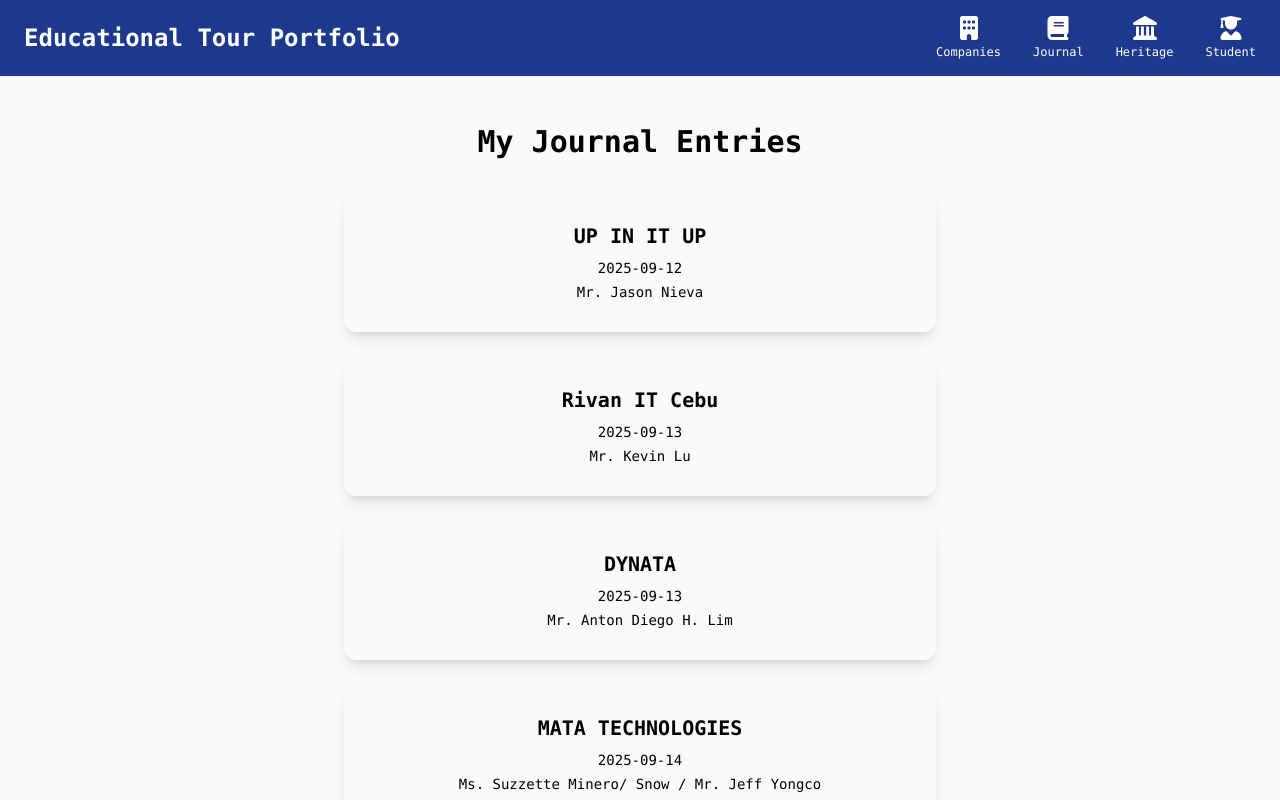
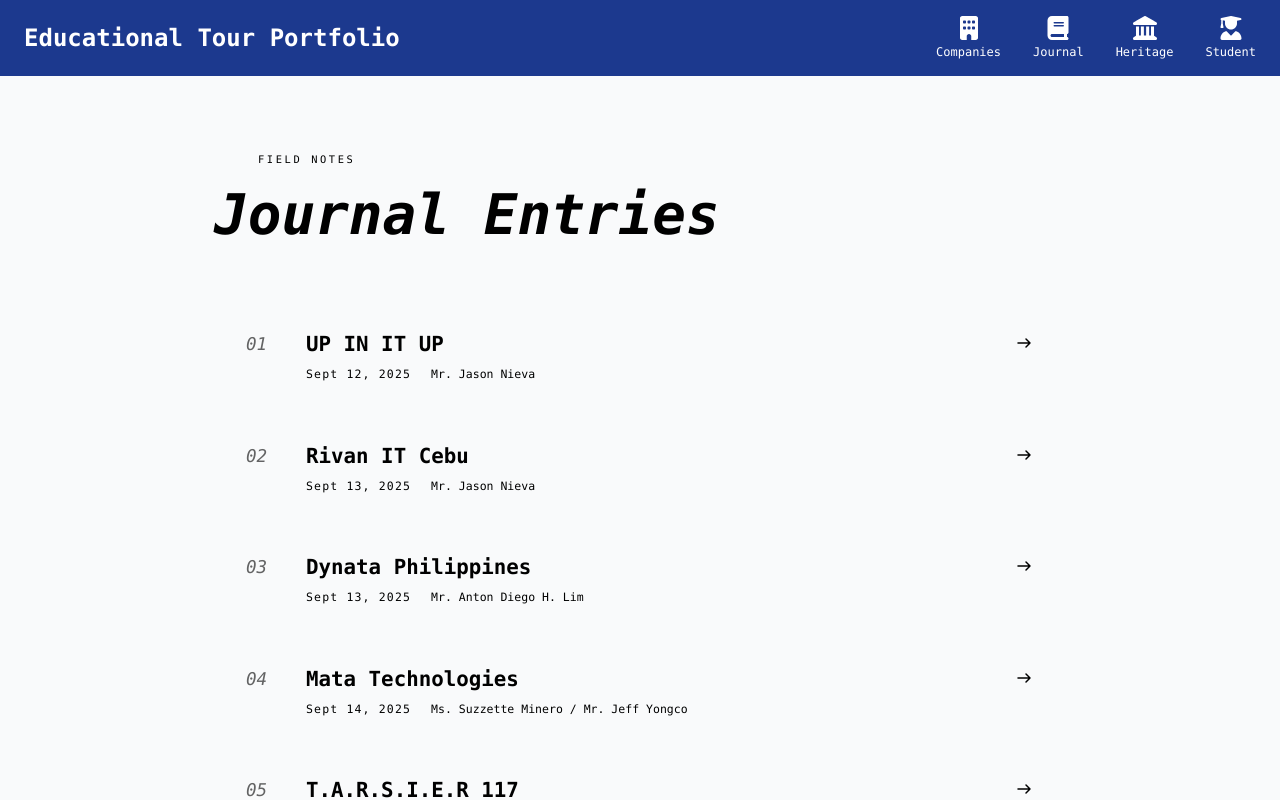
Before and after one commit to yanu-ops/educational-tour-portfolio, a React (Vite) app: page /journal in a window 1280 px wide. Shown: the top 800 px of the page. Built offline with nearby package versions, Linux system fonts and the light colour scheme.

Commit message:
Refactor JournalPage with updated journal entries

```diff
--- a/src/pages/JournalPage.jsx
+++ b/src/pages/JournalPage.jsx
@@ -1,49 +1,56 @@
-import React, { useState } from "react";
+import React, { useState, useEffect, useRef } from "react";
 import Layout from "../components/Layout";
 import { motion, AnimatePresence } from "framer-motion";
 
 const journals = [
   {
     id: "1",
+    num: "01",
     title: "UP IN IT UP",
-    date: "2025-09-12",
+    date: "Sept 12, 2025",
     facilitators: "Mr. Jason Nieva",
     description:
-      "Reflections during the educational tour about startups in UP IN IT UP.",
+      "Reflections during the educational tour about startups in UP IN IT UP — how early-stage ideas get nurtured into scalable technology businesses.",
     photo: "/images/UP/upj.jpeg",
   },
   {
     id: "2",
+    num: "02",
     title: "Rivan IT Cebu",
-    date: "2025-09-13",
-    facilitators: "Mr. Kevin Lu",
+    date: "Sept 13, 2025",
+    facilitators: "Mr. Jason Nieva",
     description:
-      "Reflections and key insights from visiting Rivan IT Cebu, focusing on IT skills and industry exposure.",
+      "Key insights from visiting Rivan IT Cebu, focusing on IT skills and industry exposure in cybersecurity and network engineering.",
     photo: "/images/rivan/rivanj.jpeg",
   },
   {
     id: "3",
-    title: "DYNATA",
-    date: "2025-09-13",
+    num: "03",
+    title: "Dynata Philippines",
+    date: "Sept 13, 2025",
     facilitators: "Mr. Anton Diego H. Lim",
     description:
-      "Documenting my experience and notes from the Dynata Philippines tour, including data insights and analytics.",
+      "Experience and notes from the Dynata Philippines tour — including how large-scale data collection drives B2B insights and analytics.",
     photo: "/images/dynata/dynataj.jpeg",
   },
   {
     id: "4",
-    title: "MATA TECHNOLOGIES",
-    date: "2025-09-14",
-    facilitators: "Ms. Suzzette Minero/ Snow / Mr. Jeff Yongco",
-    description: "Insights into the creative minds of virtual maps",
+    num: "04",
+    title: "Mata Technologies",
+    date: "Sept 14, 2025",
+    facilitators: "Ms. Suzzette Minero / Mr. Jeff Yongco",
+    description:
+      "Insights into the creative minds behind virtual property tours, and how Mata Technologies is redefining real estate marketing in the Philippines.",
     photo: "/images/mata/mataj.jpeg",
   },
   {
     id: "5",
-    title: "Educational Tour Journal 3",
-    date: "2025-09-15",
+    num: "05",
+    title: "T.A.R.S.I.E.R 117",
+    date: "Sept 15, 2025",
     facilitators: "Sir Darwin Bernasor",
-    description: "My learning and observations to the unit of TARSIER 117.",
+    description:
+      "Learning and observations from the emergency response unit — how technology and teamwork intersect in disaster management.",
     photo: "/images/tr/trj.jpeg",
   },
 ];
@@ -51,95 +58,191 @@
 const JournalPage = () => {
   const [activeId, setActiveId] = useState(null);
   const activeJournal = journals.find((j) => j.id === activeId);
+  const closeBtnRef = useRef(null);
+
+  useEffect(() => {
+    if (!activeId) return;
+    const h = (e) => { if (e.key === "Escape") setActiveId(null); };
+    window.addEventListener("keydown", h);
+    return () => window.removeEventListener("keydown", h);
+  }, [activeId]);
+
+  useEffect(() => {
+    if (activeId && closeBtnRef.current) closeBtnRef.current.focus();
+  }, [activeId]);
 
   return (
     <Layout>
-      <div className="p-8 flex flex-col items-center">
-        <h1 className="text-3xl font-bold mb-8 text-center">My Journal Entries</h1>
+      <div style={{ maxWidth: "900px", margin: "0 auto", padding: "60px 24px" }}>
 
-        {/* Cards */}
-        <div className="flex flex-col items-center gap-6 w-full">
-          {journals.map((journal) => (
-            <motion.div
+        {/* Page header */}
+        <div style={{ marginBottom: "56px" }}>
+          <p style={{ color: "var(--c-gold)", fontSize: "0.65rem", letterSpacing: "0.25em", textTransform: "uppercase", display: "flex", alignItems: "center", gap: "12px", marginBottom: "16px" }}>
+            <span style={{ display: "block", width: "32px", height: "1px", background: "var(--c-gold)" }} />
+            Field Notes
+          </p>
+          <h1 className="font-display" style={{ fontSize: "clamp(2rem, 5vw, 3.5rem)", fontWeight: 600, fontStyle: "italic", color: "var(--c-white)", lineHeight: 1.1 }}>
+            Journal Entries
+          </h1>
+        </div>
+
+        {/* Journal list */}
+        <div style={{ display: "flex", flexDirection: "column", gap: "1px", background: "var(--c-border)" }}>
+          {journals.map((journal, i) => (
+            <motion.button
               key={journal.id}
+              layoutId={journal.id}
               onClick={() => setActiveId(journal.id)}
-              className="cursor-pointer rounded-xl shadow-lg p-6 flex flex-col items-center justify-center text-center transition-colors duration-300"
-              style={{ width: "50%", minWidth: "300px", height: "140px" }}
-              whileHover={{
-                scale: 1.03,
-                boxShadow: "0px 10px 20px rgba(0,0,0,0.2)",
-                backgroundColor: "#1E3A8A",
-                color: "#ffffff",
+              aria-label={`Read journal entry: ${journal.title}`}
+              initial={{ opacity: 0, y: 16 }}
+              animate={{ opacity: 1, y: 0 }}
+              transition={{ delay: i * 0.08 }}
+              style={{
+                background: "var(--c-surface)",
+                border: "none",
+                padding: "28px 32px",
+                display: "flex",
+                alignItems: "flex-start",
+                gap: "24px",
+                cursor: "pointer",
+                textAlign: "left",
+                width: "100%",
               }}
-              layout
-              layoutId={journal.id}
+              whileHover={{ backgroundColor: "#141d30" }}
             >
-              <h2 className="text-xl font-semibold truncate">{journal.title}</h2>
-              <p className="text-sm mt-2">{journal.date}</p>
-              <p className="text-sm mt-1">{journal.facilitators}</p>
-            </motion.div>
+              {/* Number */}
+              <span className="font-display" style={{ fontSize: "1.1rem", color: "var(--c-gold-dim)", fontStyle: "italic", minWidth: "36px", opacity: 0.6, paddingTop: "2px" }}>
+                {journal.num}
+              </span>
+
+              {/* Content */}
+              <div style={{ flex: 1 }}>
+                <span className="font-display" style={{ display: "block", fontSize: "1.3rem", fontWeight: 600, color: "var(--c-white)", marginBottom: "6px" }}>
+                  {journal.title}
+                </span>
+                <div style={{ display: "flex", gap: "20px", flexWrap: "wrap" }}>
+                  <span style={{ fontSize: "0.72rem", color: "var(--c-gold)", letterSpacing: "0.1em" }}>
+                    {journal.date}
+                  </span>
+                  <span style={{ fontSize: "0.72rem", color: "var(--c-muted)" }}>
+                    {journal.facilitators}
+                  </span>
+                </div>
+              </div>
+
+              {/* Arrow */}
+              <svg width="20" height="20" viewBox="0 0 20 20" fill="none" style={{ color: "var(--c-muted)", flexShrink: 0, marginTop: "4px" }}>
+                <path d="M4 10h12M12 6l4 4-4 4" stroke="currentColor" strokeWidth="1.5" strokeLinecap="round" strokeLinejoin="round"/>
+              </svg>
+            </motion.button>
           ))}
         </div>
+      </div>
 
-        {/* Expanded Modal */}
+      {/* Modal */}
       <AnimatePresence>
         {activeJournal && (
           <>
-              {/* Dim background */}
             <motion.div
-                className="fixed inset-0 bg-black bg-opacity-50 z-40"
+              className="fixed inset-0 z-40"
+              style={{ background: "rgba(5,8,15,0.85)", backdropFilter: "blur(6px)" }}
               onClick={() => setActiveId(null)}
-                initial={{ opacity: 0 }}
-                animate={{ opacity: 0.5 }}
-                exit={{ opacity: 0 }}
-              />
-
-              {/* Expanded card */}
-              <motion.div
-                className="fixed inset-0 z-50 flex items-center justify-center p-4 overflow-auto"
               initial={{ opacity: 0 }}
               animate={{ opacity: 1 }}
               exit={{ opacity: 0 }}
+              aria-hidden="true"
+            />
+
+            <motion.div
+              className="fixed inset-0 z-50"
+              style={{ display: "flex", alignItems: "center", justifyContent: "center", padding: "24px" }}
+              initial={{ opacity: 0 }}
+              animate={{ opacity: 1 }}
+              exit={{ opacity: 0 }}
+              role="dialog"
+              aria-modal="true"
+              aria-labelledby="journal-modal-title"
             >
               <motion.div
-                  className="bg-white rounded-xl shadow-2xl p-8 relative w-full max-w-[60%] mx-auto"
                 layoutId={activeJournal.id}
-                  initial={{ scale: 0.7 }}
-                  animate={{ scale: 0.85 }}
-                  exit={{ scale: 0.7 }}
+                style={{
+                  background: "var(--c-surface)",
+                  border: "1px solid var(--c-border)",
+                  borderRadius: "4px",
+                  maxWidth: "680px",
+                  width: "100%",
+                  maxHeight: "90vh",
+                  overflowY: "auto",
+                  position: "relative",
+                  overflow: "hidden",
+                }}
               >
-                  {/* Close button */}
+                {/* Gold top bar */}
+                <div style={{ position: "absolute", top: 0, left: 0, right: 0, height: "2px", background: "linear-gradient(90deg, var(--c-gold), transparent)", zIndex: 1 }} />
+
+                {/* Photo header */}
+                {activeJournal.photo && (
+                  <div style={{ position: "relative", height: "260px", overflow: "hidden" }}>
+                    <img
+                      src={activeJournal.photo}
+                      alt={activeJournal.title}
+                      style={{ width: "100%", height: "100%", objectFit: "cover", filter: "brightness(0.6) saturate(0.8)" }}
+                    />
+                    <div style={{ position: "absolute", inset: 0, background: "linear-gradient(transparent 30%, var(--c-surface) 100%)" }} />
+                    <div style={{ position: "absolute", bottom: "24px", left: "40px", right: "60px" }}>
+                      <span style={{ display: "block", fontSize: "0.65rem", color: "var(--c-gold)", letterSpacing: "0.2em", textTransform: "uppercase", marginBottom: "6px" }}>
+                        {activeJournal.date}
+                      </span>
+                      <h2 id="journal-modal-title" className="font-display" style={{ fontSize: "clamp(1.4rem, 4vw, 2rem)", fontWeight: 600, fontStyle: "italic", color: "var(--c-white)", lineHeight: 1.1 }}>
+                        {activeJournal.title}
+                      </h2>
+                    </div>
+                  </div>
+                )}
+
+                {/* Body */}
+                <div style={{ padding: "32px 40px 40px", overflowY: "auto" }}>
+                  {/* Close */}
                   <button
+                    ref={closeBtnRef}
                     onClick={() => setActiveId(null)}
-                    className="absolute top-4 right-4 text-blue-600 hover:text-blue-800 text-lg font-bold"
+                    aria-label="Close journal entry"
+                    style={{
+                      position: "absolute",
+                      top: "16px",
+                      right: "16px",
+                      zIndex: 10,
+                      background: "rgba(11,15,26,0.7)",
+                      border: "1px solid var(--c-border)",
+                      color: "var(--c-muted)",
+                      width: "32px",
+                      height: "32px",
+                      display: "flex",
+                      alignItems: "center",
+                      justifyContent: "center",
+                      cursor: "pointer",
+                      fontSize: "0.9rem",
+                      borderRadius: "2px",
+                    }}
                   >
                     ✕
                   </button>
 
-                  <h2 className="text-3xl font-bold mb-4">{activeJournal.title}</h2>
-                  <p className="text-sm text-gray-500 mb-2">
-                    <strong>Date:</strong> {activeJournal.date}
+                  <p style={{ fontSize: "0.75rem", color: "var(--c-muted)", letterSpacing: "0.1em", marginBottom: "20px" }}>
+                    Facilitator: <span style={{ color: "var(--c-text)" }}>{activeJournal.facilitators}</span>
                   </p>
-                  <p className="text-sm text-gray-500 mb-6">
-                    <strong>Facilitators:</strong> {activeJournal.facilitators}
+
+                  <div style={{ width: "32px", height: "1px", background: "var(--c-gold)", marginBottom: "20px", opacity: 0.5 }} />
+
+                  <p style={{ fontSize: "1rem", color: "rgba(232,226,213,0.8)", lineHeight: 1.85 }}>
+                    {activeJournal.description}
                   </p>
-                  <p className="text-lg mb-6">{activeJournal.description}</p>
-
-                  {activeJournal.photo && (
-                    <div className="flex justify-center">
-                      <img
-                        src={activeJournal.photo}
-                        alt={activeJournal.title}
-                        className="rounded-xl shadow-lg w-full h-auto max-h-[70vh] object-contain"
-                      />
                 </div>
-                  )}
               </motion.div>
             </motion.div>
           </>
         )}
       </AnimatePresence>
-      </div>
     </Layout>
   );
 };
```
Lines whose indentation alone changed are shown as unchanged.
